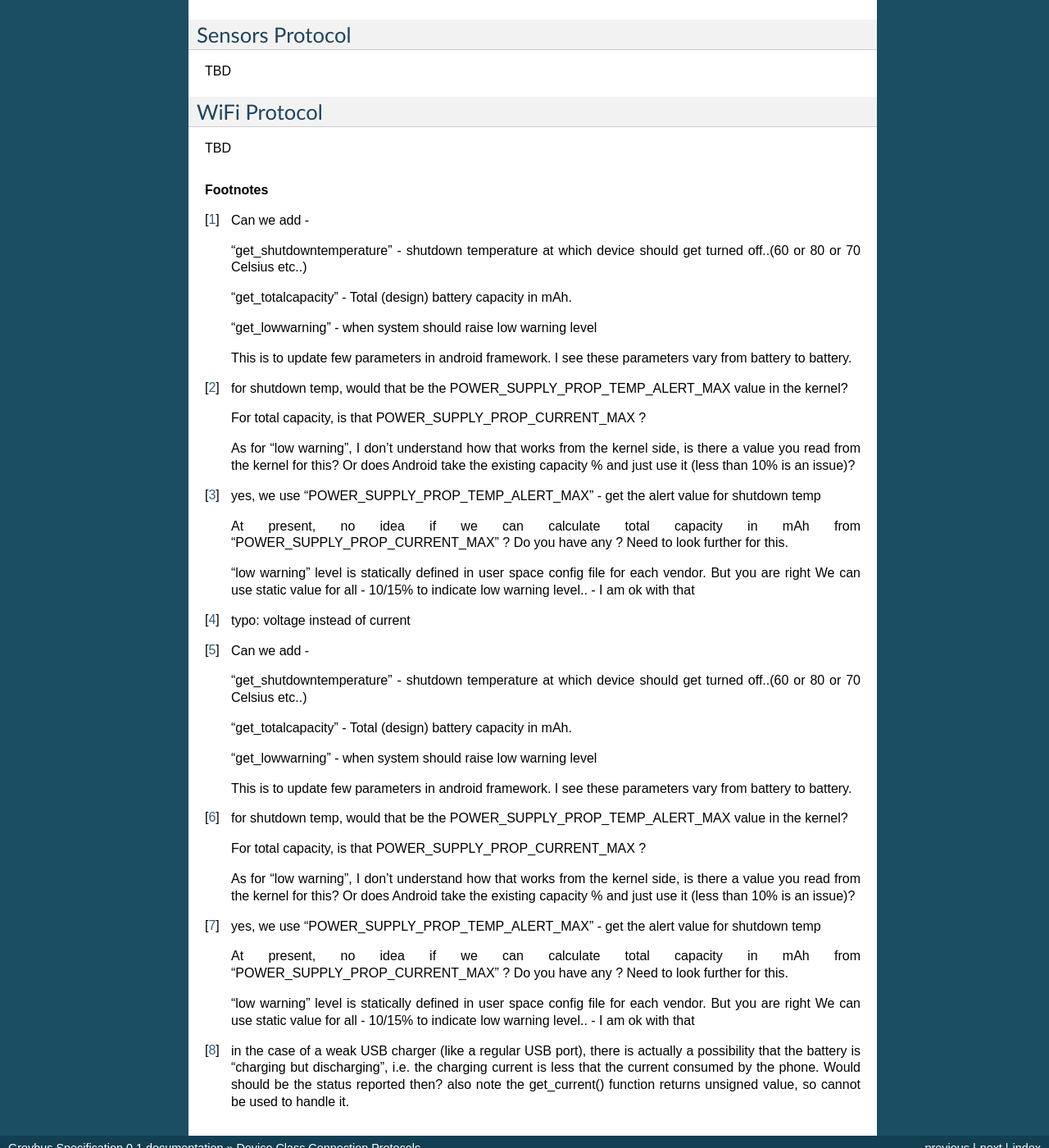
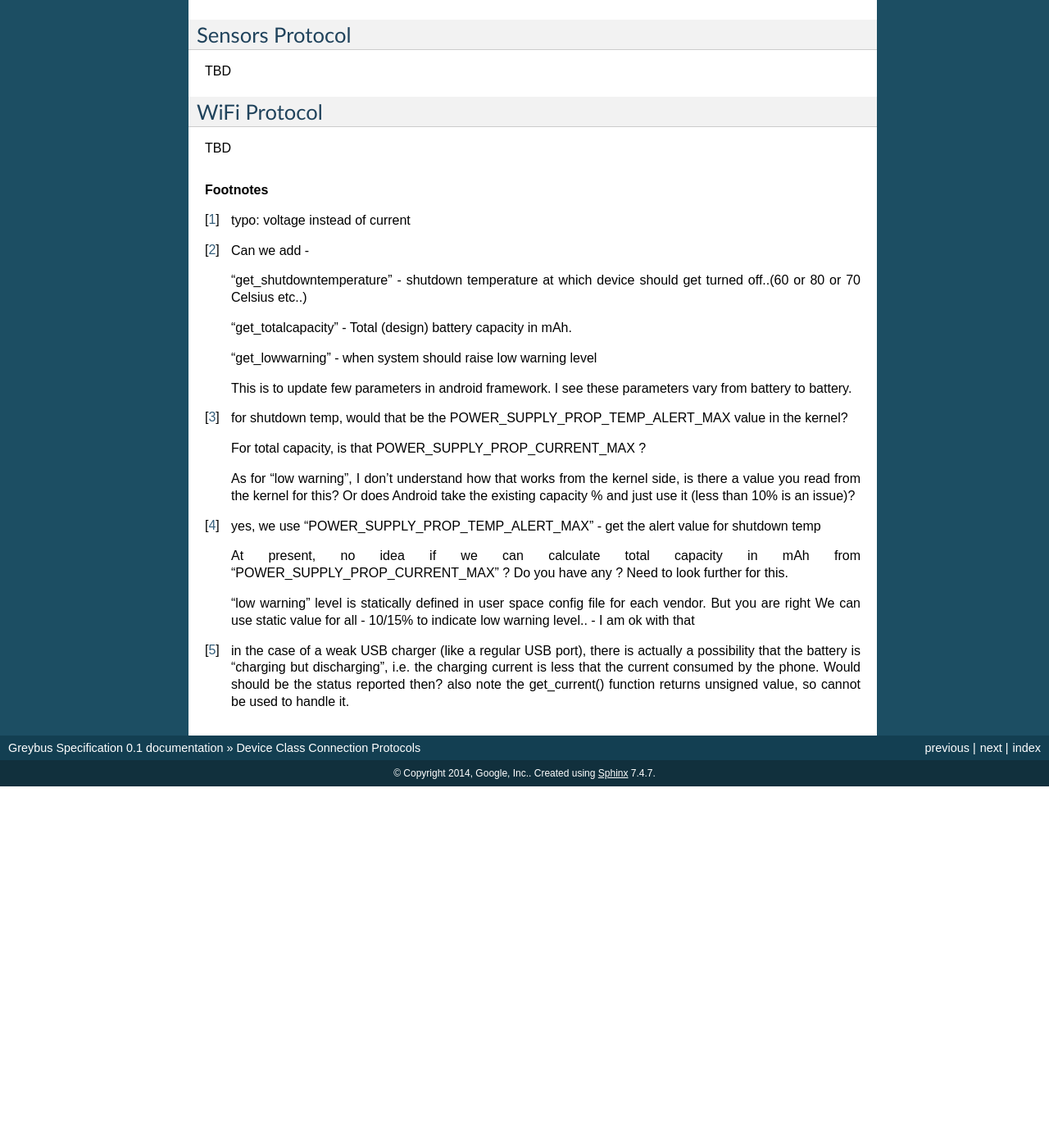
Before and after one commit to projectara/greybus-spec, a Sphinx documentation site: the page built from source/device_class.rst, in a window 1280 px wide and 1400 px high, scrolled down 7955 px. Shown: the whole window at 82% size. Built offline with Sphinx 7.4.7, drawn with Linux system fonts in a browser that asks for light colours; after the commit the page ends 8914 px from its top, so only the background shows below that; some of the changed text lies outside the part shown.

Commit message:
device_class.rst: delete incorrect vibrator footnotes
These were copied from the battery class, and were duplicates here.

Signed-off-by: Greg Kroah-Hartman <greg@kroah.com>

```diff
--- a/source/device_class.rst
+++ b/source/device_class.rst
@@ -768,40 +767,6 @@ TBD
 
 .. rubric:: Footnotes
 
-.. [#bh] Can we add -
-
-         "get_shutdowntemperature" - shutdown temperature at which
-         device should get turned off..(60 or 80 or 70 Celsius etc..)
-
-         "get_totalcapacity" - Total (design) battery capacity in mAh.
-
-         "get_lowwarning" - when system should raise low warning level
-
-         This is to update few parameters in android framework. I see
-         these parameters vary from battery to battery.
-
-.. [#bi] for shutdown temp, would that be the
-         POWER_SUPPLY_PROP_TEMP_ALERT_MAX value in the kernel?
-
-         For total capacity, is that POWER_SUPPLY_PROP_CURRENT_MAX ?
-
-         As for "low warning", I don't understand how that works from
-         the kernel side, is there a value you read from the kernel for
-         this?  Or does Android take the existing capacity % and just
-         use it (less than 10% is an issue)?
-
-.. [#bj] yes, we use "POWER_SUPPLY_PROP_TEMP_ALERT_MAX" - get the alert
-         value for shutdown temp
-
-         At present, no idea if we can calculate total capacity in mAh
-         from "POWER_SUPPLY_PROP_CURRENT_MAX" ? Do you have any ?  Need
-         to look further for this.
-
-         "low warning" level is statically defined in user space config
-         file for each vendor. But you are right We can use static
-         value for all - 10/15% to indicate low warning level.. - I am
-         ok with that
-
 .. [#bk] typo: voltage instead of current
 
 .. [#bl] Can we add -
```
Also changed, not shown: other parts of source/device_class.rst (+3 -4 lines).
